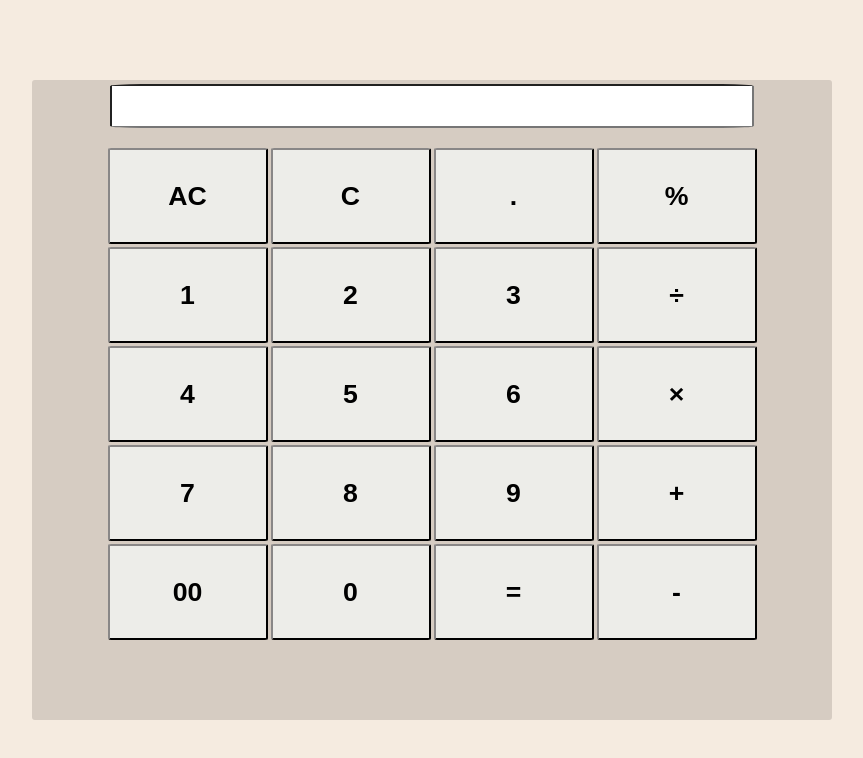
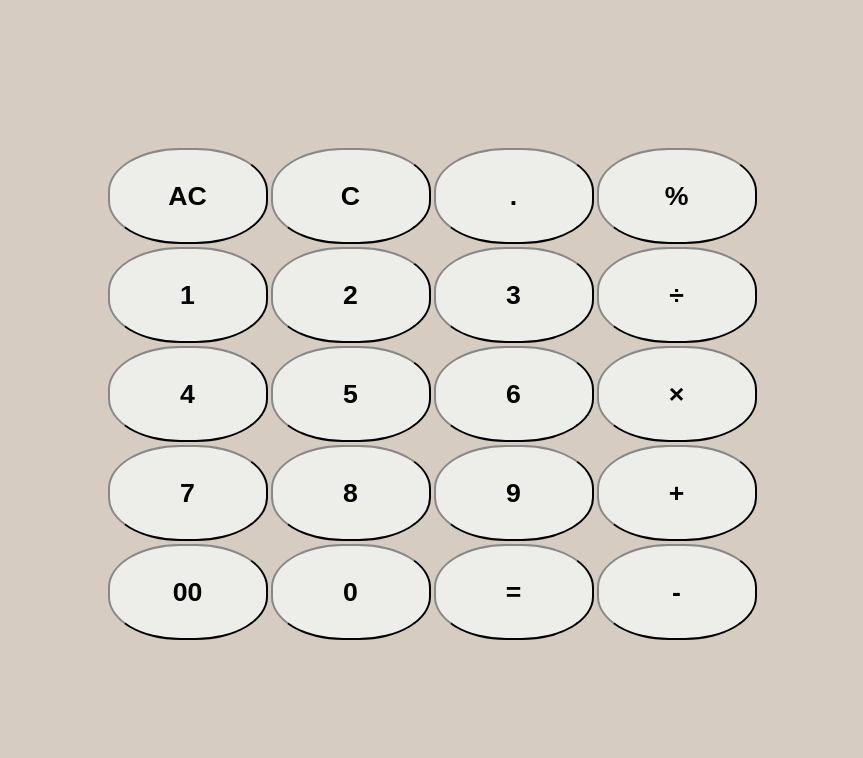
Before and after one commit to asif-iqbaal/Calculator, a plain HTML site: page index.html in a window 1280 px wide. Shown: the whole page, without its empty margins (208-1071 px from the left). Drawn offline with nearby package versions, Linux system fonts and the light colour scheme.

Commit message:
Update index.css

```diff
--- a/index.css
+++ b/index.css
@@ -8,7 +8,7 @@
     display: flex;
    justify-content: center;
     align-items: center;
-    background-color: #f5ebe0;
+    background-color: #d6ccc2;
 }
 .calculator{
 
@@ -29,7 +29,8 @@
     justify-content: center;
     width: 80%;
     height: 100%;
-    border-radius: 5%;
+     border: none;
+     background-color: #d6ccc2;
     text-align: right;
     font-size: 150%;
 }
@@ -49,7 +50,7 @@
     display: flex;
     justify-content: center;
     align-items: center;
-    border-radius: 2%;
+    border-radius: 45%;
    background-color: #edede9;
    border-color: rgb(53, 52, 52);
 }
```
